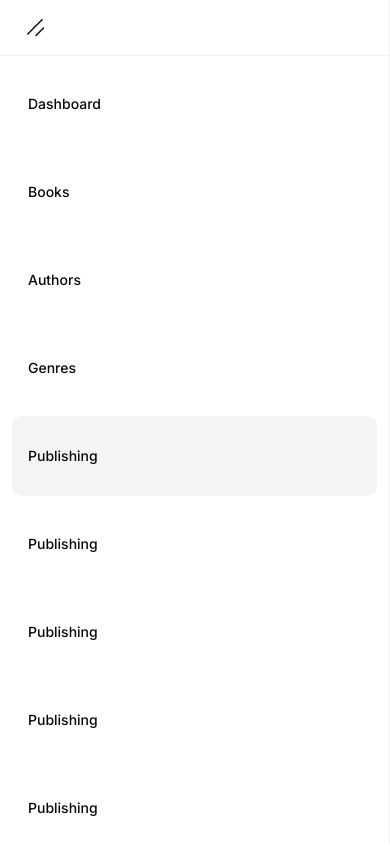
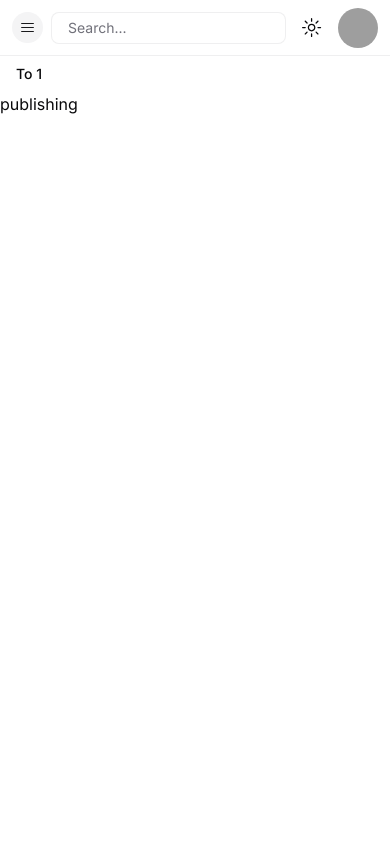
Before and after one commit to Aerolii/library-next-sql, a Next.js app: page /dashboard/publishing in a window 390 px wide. Shown: the top 854 px of the page. Built offline with nearby package versions, Linux system fonts and the light colour scheme; grey boxes are pictures that could not be loaded.

Commit message:
fix: fix sidebar nav layout

```diff
--- a/src/app/dashboard/layout.tsx
+++ b/src/app/dashboard/layout.tsx
@@ -8,7 +8,9 @@ export default function DashboardLayout({
 }: ReactComponentChildrenType) {
   return (
     <div className="grid h-screen overflow-hidden lg:grid-cols-[220px_1fr]">
-      <DashboardSidebar />
+      <div className="hidden lg:block">
+        <DashboardSidebar />
+      </div>
       <div>
         <div className="flex h-14 items-center  space-x-2 border-b border-border/60 px-3">
           <div className="rounded-full bg-accent p-2 text-accent-foreground lg:hidden">
--- a/src/components/main-nav.tsx
+++ b/src/components/main-nav.tsx
@@ -7,6 +7,7 @@ import { cn } from '@/lib/utils';
 import Logo from './logo';
 import { ScrollArea, ScrollBar } from './ui/scroll-area';
 import { useScrollIntoViewWithRef } from '@/hooks/useScrollIntoViewWithRef';
+import { FC } from 'react';
 
 export function MainNav() {
   return <div>sidebar</div>;
@@ -37,7 +38,7 @@ export function DashboardNav({ className }: React.HTMLAttributes<HTMLElement>) {
   );
 }
 
-export const DashboardSidebar = () => {
+export const DashboardSidebar: FC = () => {
   return (
     <div className="lg:flex-block flex h-screen flex-col border-r border-border/60">
       <div className="flex h-14 items-center border-b border-border/60 px-3">
```
